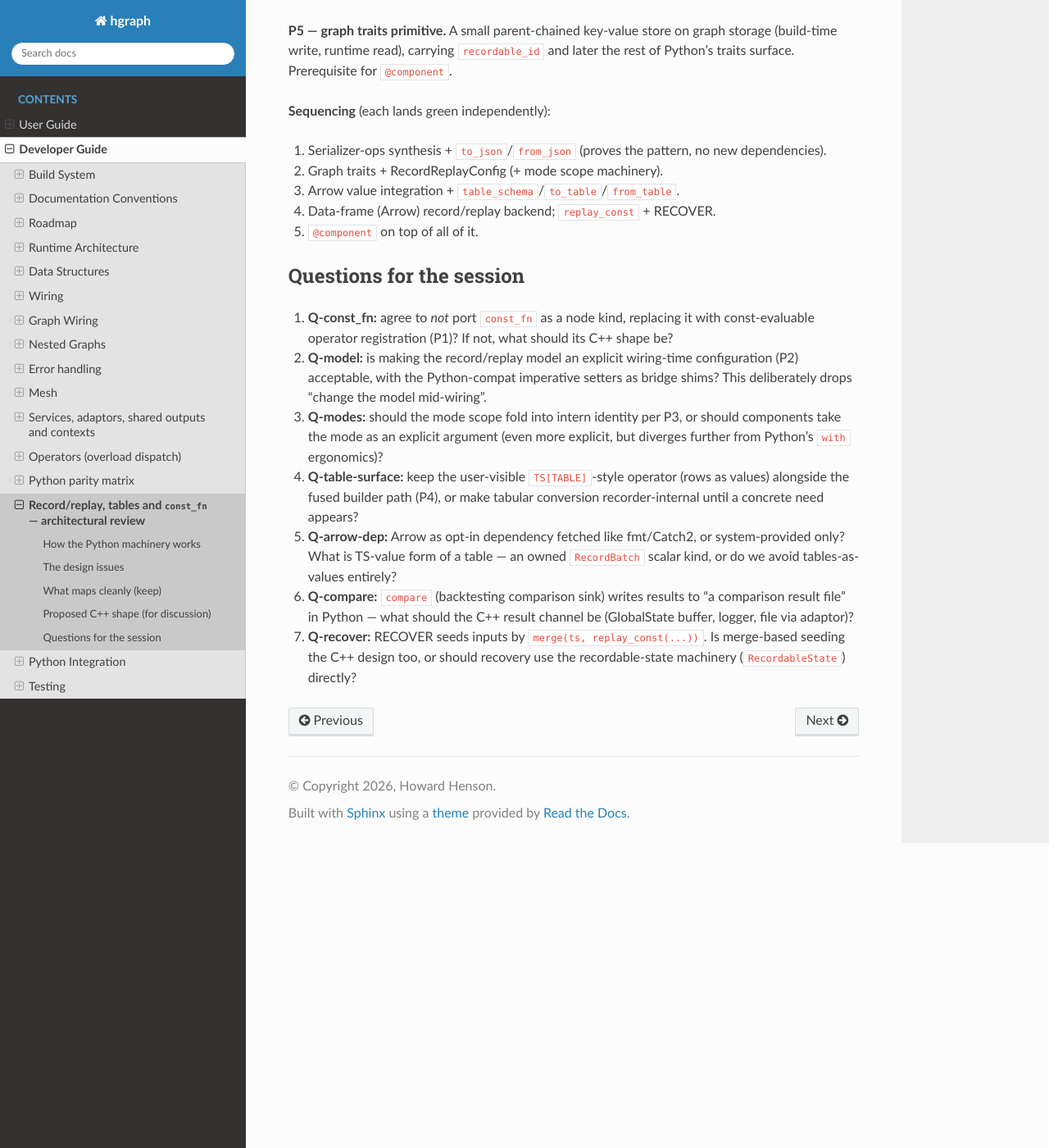
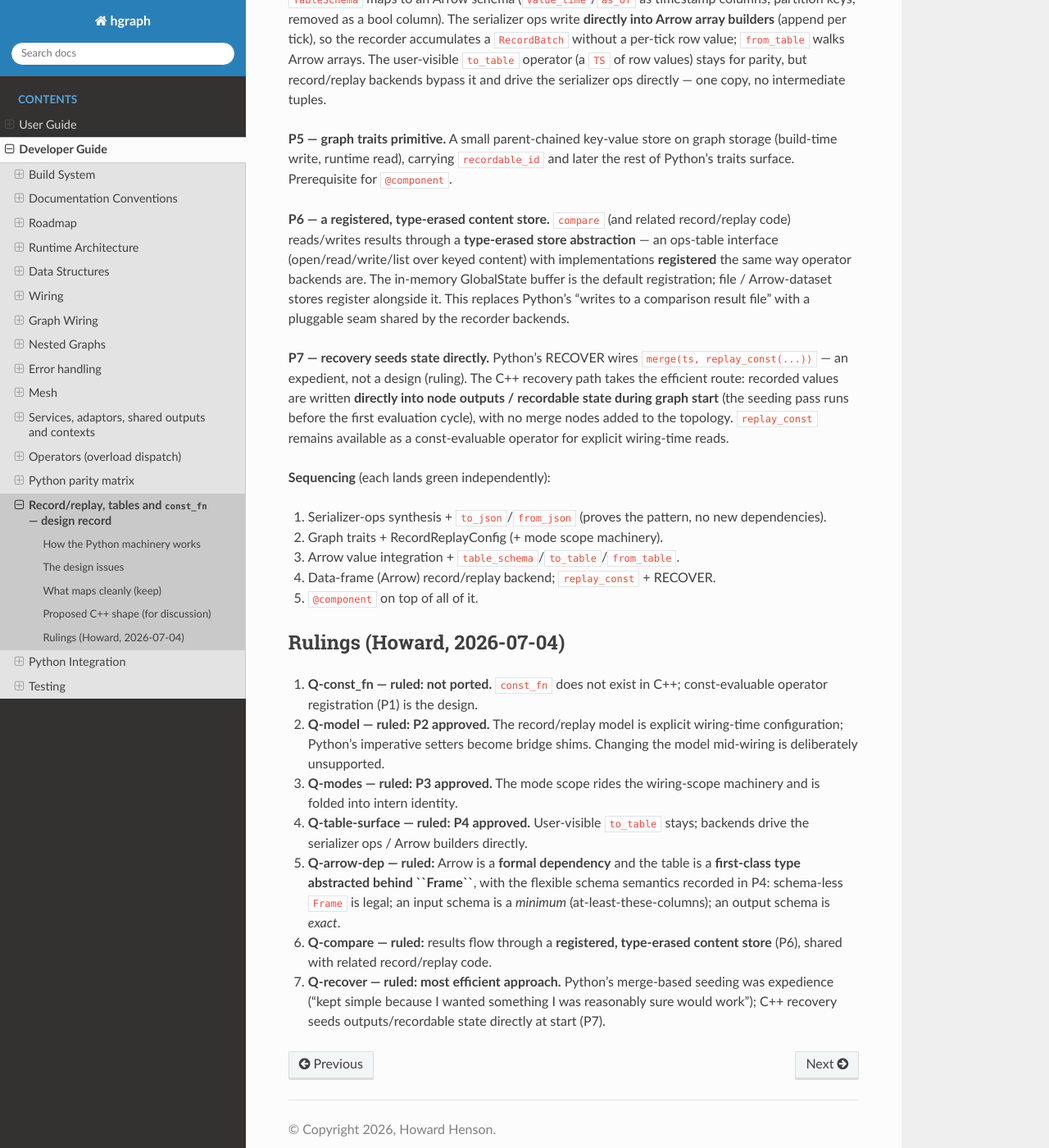
Before and after one commit to hhenson/hg_cpp, a Sphinx documentation site: the page built from docs/source/developer_guide/record_replay_table.rst, in a window 1280 px wide and 1400 px high, scrolled down 3245 px. Shown: the whole window at 82% size. Built offline with Sphinx 7.4.7 and the Read the Docs theme 3.1.0, drawn with Linux system fonts in a browser that asks for light colours; some of the changed text lies outside the part shown.

Commit message:
Record the record/replay/table rulings - design approved
record_replay_table.rst is promoted from session analysis to the approved
design record. All seven questions ruled (2026-07-04):

- const_fn is NOT ported; const-evaluable operator registration replaces it.
- Record/replay model is explicit wiring-time configuration (imperative
  Python setters become bridge shims).
- The mode scope rides the wiring-scope machinery, folded into intern
  identity.
- to_table stays user-visible; backends drive serializer ops directly.
- Arrow is a FORMAL dependency; the table is a first-class type behind the
  Frame marker with flexible schema semantics (schema-less legal; input
  schema = minimum columns; output schema = exact).
- compare and related code use a registered, type-erased content store (P6).
- Recovery seeds outputs/recordable state directly at start (P7) - the
  merge-based Python seeding was expedience, not design.

Parity matrix Frame row updated to point at the design.

Co-Authored-By: Claude Fable 5 <noreply@anthropic.com>

```diff
--- a/docs/source/developer_guide/record_replay_table.rst
+++ b/docs/source/developer_guide/record_replay_table.rst
@@ -1,14 +1,12 @@
-Record/replay, tables and ``const_fn`` — architectural review
-==============================================================
+Record/replay, tables and ``const_fn`` — design record
+=======================================================
 
 .. note::
-   **Status: analysis for an architectural session — NOT an approved design.**
-   This page maps how the Python machinery actually works (``ext/main``),
-   isolates the design issues that make a direct port questionable, and
-   proposes options with recommendations. Rulings from the session get folded
-   back in and the page becomes the design record. (Ruling already recorded:
+   **Status: APPROVED design (rulings 2026-07-04, recorded in *Rulings*
+   below).** The page keeps the analysis of the Python machinery for the
+   record, then states the approved C++ shape. Standing ruling folded in:
    the Frame/table specification maps onto **Apache Arrow**, not Polars —
-   Polars sits on Arrow and stays reachable zero-copy.)
+   Polars sits on Arrow and stays reachable zero-copy.
 
 How the Python machinery works
 ------------------------------
@@ -155,20 +153,49 @@ dedicated stack beside the context stack on ``OperatorRegistry``), carrying
 must fold the consulted mode into its intern key (the ``MapCallConfig``
 precedent) so identical calls under different modes are distinct instances.
 
-**P4 — Arrow-native tables.** ``TableSchema`` maps to an Arrow schema
-(``value_time``/``as_of`` as timestamp columns; partition keys; removed as a
-bool column). The serializer ops write **directly into Arrow array builders**
-(append per tick), so the recorder accumulates a ``RecordBatch`` without a
-per-tick row value; ``from_table`` walks Arrow arrays. The user-visible
-``to_table`` operator (a ``TS`` of row values) stays for parity, but
-record/replay backends bypass it and drive the serializer ops directly —
-one copy, no intermediate tuples. Arrow becomes an optional dependency
-(``HGRAPH_ENABLE_ARROW``), never in the default build path.
+**P4 — Arrow-native tables, ``Frame`` as a first-class type.** Apache Arrow
+is a **formal dependency** of the project (fetched/required like fmt, not an
+opt-in build flag). The Arrow table is a first-class scalar value kind,
+**abstracted behind the ``Frame`` marker** (mirroring Python's
+``Frame[Schema]``) so user code names ``Frame``/``Frame<Schema>``, never
+Arrow directly. Schema semantics (ruling):
+
+- ``Frame`` with **no schema** is acceptable (an untyped frame);
+- a schema on an **input** is a *minimum requirement* — the arriving frame
+  must contain **at least** those columns at those types (structural
+  width-subtyping; extra columns pass through);
+- a schema on an **output** is *exact* — the produced frame must have
+  **exactly** that schema.
+
+``TableSchema`` maps to an Arrow schema (``value_time``/``as_of`` as
+timestamp columns; partition keys; removed as a bool column). The serializer
+ops write **directly into Arrow array builders** (append per tick), so the
+recorder accumulates a ``RecordBatch`` without a per-tick row value;
+``from_table`` walks Arrow arrays. The user-visible ``to_table`` operator (a
+``TS`` of row values) stays for parity, but record/replay backends bypass it
+and drive the serializer ops directly — one copy, no intermediate tuples.
 
 **P5 — graph traits primitive.** A small parent-chained key-value store on
 graph storage (build-time write, runtime read), carrying ``recordable_id``
 and later the rest of Python's traits surface. Prerequisite for
 ``@component``.
+
+**P6 — a registered, type-erased content store.** ``compare`` (and related
+record/replay code) reads/writes results through a **type-erased store
+abstraction** — an ops-table interface (open/read/write/list over keyed
+content) with implementations **registered** the same way operator backends
+are. The in-memory GlobalState buffer is the default registration; file /
+Arrow-dataset stores register alongside it. This replaces Python's "writes
+to a comparison result file" with a pluggable seam shared by the recorder
+backends.
+
+**P7 — recovery seeds state directly.** Python's RECOVER wires
+``merge(ts, replay_const(...))`` — an expedient, not a design (ruling).
+The C++ recovery path takes the efficient route: recorded values are
+written **directly into node outputs / recordable state during graph
+start** (the seeding pass runs before the first evaluation cycle), with no
+merge nodes added to the topology. ``replay_const`` remains available as a
+const-evaluable operator for explicit wiring-time reads.
 
 **Sequencing** (each lands green independently):
 
@@ -179,27 +206,26 @@ and later the rest of Python's traits surface. Prerequisite for
 4. Data-frame (Arrow) record/replay backend; ``replay_const`` + RECOVER.
 5. ``@component`` on top of all of it.
 
-Questions for the session
--------------------------
+Rulings (Howard, 2026-07-04)
+----------------------------
 
-1. **Q-const_fn:** agree to *not* port ``const_fn`` as a node kind, replacing
-   it with const-evaluable operator registration (P1)? If not, what should
-   its C++ shape be?
-2. **Q-model:** is making the record/replay model an explicit wiring-time
-   configuration (P2) acceptable, with the Python-compat imperative setters
-   as bridge shims? This deliberately drops "change the model mid-wiring".
-3. **Q-modes:** should the mode scope fold into intern identity per P3, or
-   should components take the mode as an explicit argument (even more
-   explicit, but diverges further from Python's ``with`` ergonomics)?
-4. **Q-table-surface:** keep the user-visible ``TS[TABLE]``-style operator
-   (rows as values) alongside the fused builder path (P4), or make tabular
-   conversion recorder-internal until a concrete need appears?
-5. **Q-arrow-dep:** Arrow as opt-in dependency fetched like fmt/Catch2, or
-   system-provided only? What is TS-value form of a table — an owned
-   ``RecordBatch`` scalar kind, or do we avoid tables-as-values entirely?
-6. **Q-compare:** ``compare`` (backtesting comparison sink) writes results
-   to "a comparison result file" in Python — what should the C++ result
-   channel be (GlobalState buffer, logger, file via adaptor)?
-7. **Q-recover:** RECOVER seeds inputs by ``merge(ts, replay_const(...))``.
-   Is merge-based seeding the C++ design too, or should recovery use the
-   recordable-state machinery (``RecordableState``) directly?
+1. **Q-const_fn — ruled: not ported.** ``const_fn`` does not exist in C++;
+   const-evaluable operator registration (P1) is the design.
+2. **Q-model — ruled: P2 approved.** The record/replay model is explicit
+   wiring-time configuration; Python's imperative setters become bridge
+   shims. Changing the model mid-wiring is deliberately unsupported.
+3. **Q-modes — ruled: P3 approved.** The mode scope rides the wiring-scope
+   machinery and is folded into intern identity.
+4. **Q-table-surface — ruled: P4 approved.** User-visible ``to_table``
+   stays; backends drive the serializer ops / Arrow builders directly.
+5. **Q-arrow-dep — ruled:** Arrow is a **formal dependency** and the table
+   is a **first-class type abstracted behind ``Frame``**, with the flexible
+   schema semantics recorded in P4: schema-less ``Frame`` is legal; an input
+   schema is a *minimum* (at-least-these-columns); an output schema is
+   *exact*.
+6. **Q-compare — ruled:** results flow through a **registered, type-erased
+   content store** (P6), shared with related record/replay code.
+7. **Q-recover — ruled: most efficient approach.** Python's merge-based
+   seeding was expedience ("kept simple because I wanted something I was
+   reasonably sure would work"); C++ recovery seeds outputs/recordable state
+   directly at start (P7).
```
Also changed, not shown: docs/source/developer_guide/parity_matrix.rst (+5 -2 lines).
